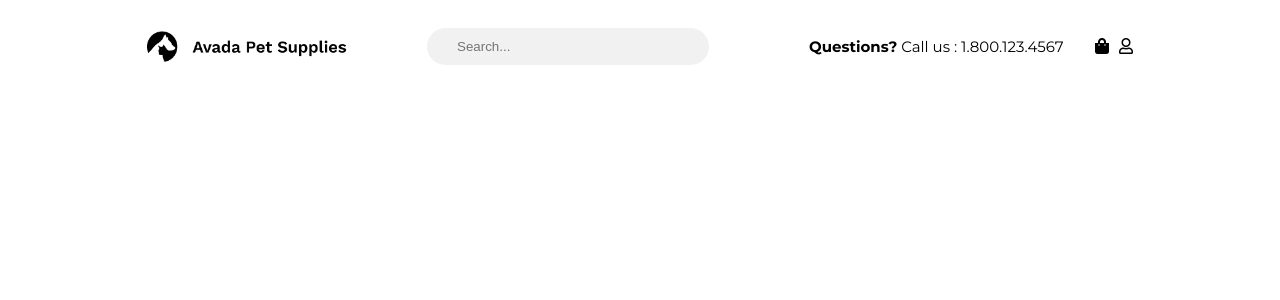
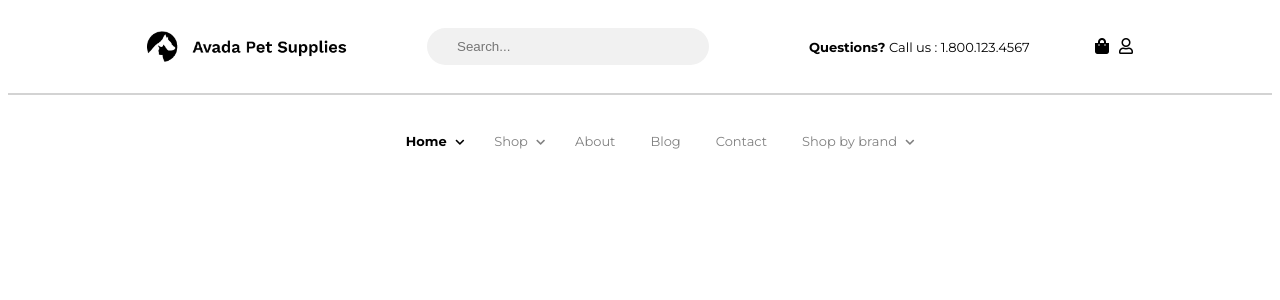
Before and after one commit to EmanuelaMocci/proj-html-vuejs, a Vue app: page / in a window 1280 px wide. Shown: the top 300 px of the page. Built offline with nearby package versions, Linux system fonts and the light colour scheme.

Commit message:
Aggiunta navbar dinamica

```diff
--- a/src/App.vue
+++ b/src/App.vue
@@ -1,17 +1,16 @@
 <template>
   <div id="app">
     <!-- <Header/> -->
-    <Header :logo="require('./assets/img/dark-pet-logo.png')"/>
-    <!-- <Navbar/>
-    <Hero/>
+    <!-- Creare -->
+    <Header :logo="require('./assets/img/dark-pet-logo.png')" :lists="menu"/>
+    <!-- <Hero/>
     <Main/>
-    <Footer/> -->
+    <Footer/>  -->
   </div>
 </template>
 
 <script>
 import Header from './components/Header.vue'
-// import Navbar from './components/Navbar.vue'
 // import Hero from './components/Hero.vue'
 // import Main from './components/Main.vue'
 // import Footer from './components/Footer.vue'
@@ -20,14 +19,50 @@ export default {
   name: 'App',
   components: {
     Header
-    // Navbar,
     // Hero,
     // Main,
     // Footer
   },
   data(){
     return{
-
+      menu: [
+        {
+          titolo: 'Home',
+          url: '#',
+          stato: true,
+          chevron: true
+        },
+        {
+          titolo: 'Shop',
+          url: '#',
+          stato: false,
+          chevron: true
+        },
+        {
+          titolo: 'About',
+          url: '#',
+          stato: false,
+          chevron: false
+        },
+        {
+          titolo: 'Blog',
+          url: '#',
+          stato: false,
+          chevron: false
+        },
+        {
+          titolo: 'Contact',
+          url: '#',
+          stato: false,
+          chevron: false
+        },
+        {
+          titolo: 'Shop by brand',
+          url: '#',
+          stato: false,
+          chevron: true
+        }
+      ]
     }
   }
 }
--- a/src/components/Header.vue
+++ b/src/components/Header.vue
@@ -1,31 +1,39 @@
 <template>
     <div class="header">
-        <div class="header-left">
-           <img :src="logo">
-           <!-- <i class="fas fa-search"></i> -->
-           <input type="text" placeholder="Search..."> <!-- v-model="search" -->
-        </div>
+        <div class="header-top">
+            <div class="header-left">
+                <img :src="logo">
+                <!-- <i class="fas fa-search"></i> -->
+                <input type="text" placeholder="Search...">
+            </div>
 
-        <div class="header-right">
-            <span><strong>Questions?</strong> Call us : 1.800.123.4567</span>
-            <div class="icone">
-                <i class="fas fa-shopping-bag"></i>
-                <i class="far fa-user"></i>
+            <div class="header-right">
+                <span><strong>Questions?</strong> Call us : 1.800.123.4567</span>
+                <div class="icone">
+                    <i class="fas fa-shopping-bag"></i>
+                    <i class="far fa-user"></i>
+                </div>
             </div>
         </div>
+    <hr>
+        <div class="header-bottom">
+            <div class="menu-navbar">
+                <ul>
+                    <li v-for="(list, index) in lists" :key="index">
+                        <a :href="list.url" :class="list.stato == true ? 'active' : '' ">{{list.titolo}} <i :class="list.chevron == true ? 'fas fa-chevron-down' : '' "></i></a>
+                    </li>
+                </ul>
+            </div>
+        </div>
+    </div>
 
-    </div>
+
 </template>
 
 <script>
 export default {
     name: 'Header',
-    props: ['logo'],
-    // data() {
-    //     return {
-    //         search: ""
-    //     }
-    // }
+    props: ['logo', 'lists']
 }
 </script>
 
@@ -33,22 +41,33 @@ export default {
 @import url('https://fonts.googleapis.com/css2?family=Montserrat:wght@200;300;400;500;600;700&display=swap');
 
 .header{
+    font-family: 'Montserrat', sans-serif;
+    hr{
+        border: 1px solid lightgray;
+    }
+}
+.header-top{
     display: flex;
     max-width: 78%;
     margin: auto;
     padding: 20px 0;
-    display: flex;
-    justify-content: space-between;
-    font-family: 'Montserrat', sans-serif;
 
     .header-left{
         width: 100%;
         display: flex;
-        justify-content: space-between;
         align-items: center;
         img{
             width: 200px;
             padding-right: 80px;
+        }
+        input{
+            border-radius: 30px;
+            background-color: rgb(241, 241, 241);
+            border: none;
+            width: 250px;
+            height: 35px;
+            padding-left: 30px;
+            outline: none;
         }
     }
     .header-right{
@@ -58,7 +77,7 @@ export default {
         align-items: center;
         padding-left: 100px;
         span{
-            font-size: 15px;
+            font-size: 13px;
         }
         .icone{
             i{
@@ -67,14 +86,33 @@ export default {
         }
     }
 }
-input{
-    border-radius: 30px;
-    background-color: rgb(241, 241, 241);
-    border: none;
-    width: 250px;
-    height: 35px;
-    padding-left: 30px;
-    outline: none;
+
+.header-bottom{
+    .menu-navbar{
+        ul{
+            display: flex;
+            justify-content: center;
+            li{
+                padding: 20px 15px;
+                list-style: none;
+                a{
+                    text-decoration: none;
+                    color: gray;
+                    font-size: 13px;
+                    cursor: pointer;
+                }
+                i{
+                    font-size: 10px;
+                    padding-left: 5px;
+                }
+            }
+        }
+        .active{
+            color: black;
+            font-weight: bold;
+        }
+    }
 }
 
+
 </style>
```
Also changed, not shown: src/components/Navbar.vue (deleted, +0 -13 lines).
